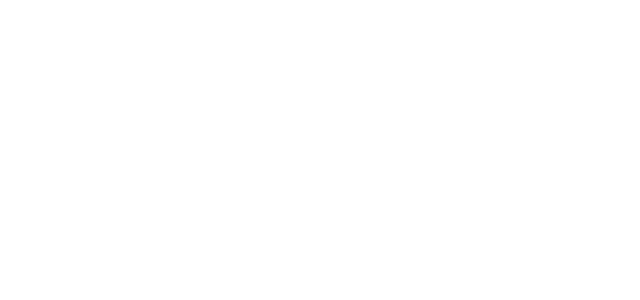
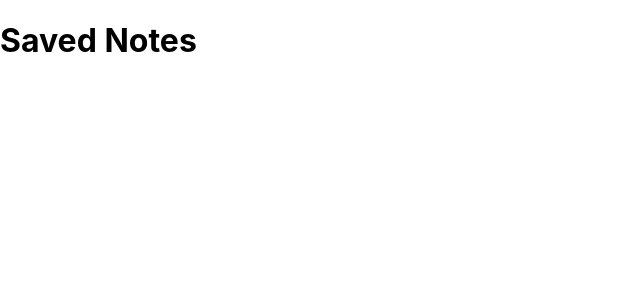
Before and after one commit to kar-21/rx-note-pad, a React (Create React App) app: page /saved in a window 1280 px wide. Before the commit this address had no page. Shown: the top 300 px of the page, without its empty margins (0-640 px from the left). Built offline with nearby package versions, Linux system fonts and the light colour scheme.

Commit message:
Adding routing and saved notes page

```diff
--- a/package.json
+++ b/package.json
@@ -10,6 +10,7 @@
     "@types/node": "^16.11.38",
     "@types/react": "^18.0.10",
     "@types/react-dom": "^18.0.5",
+    "node-sass": "^7.0.1",
     "react": "^18.1.0",
     "react-dom": "^18.1.0",
     "react-router-dom": "^6.3.0",
--- a/src/App.tsx
+++ b/src/App.tsx
@@ -1,7 +1,8 @@
 import React, { Suspense } from "react";
 import { BrowserRouter, Routes, Route } from "react-router-dom";
 import LandingPage from "./pages/LandingPage";
-import "./App.css";
+import SavedNotes from "./pages/SavedNotes";
+import "./App.scss";
 
 const App = () => {
   return (
@@ -9,6 +10,7 @@ const App = () => {
       <Suspense>
         <Routes>
           <Route path="/" element={<LandingPage />} />
+          <Route path="/saved" element={<SavedNotes />} />
         </Routes>
       </Suspense>
     </BrowserRouter>
--- a/src/index.tsx
+++ b/src/index.tsx
@@ -1,6 +1,6 @@
 import React from 'react';
 import ReactDOM from 'react-dom/client';
-import './index.css';
+import './index.scss';
 import App from './App';
 import reportWebVitals from './reportWebVitals';
 
--- /dev/null
+++ b/src/pages/SavedNotes.tsx
@@ -0,0 +1,5 @@
+const SavedNotes = () => {
+  return <h1>Saved Notes</h1>;
+};
+
+export default SavedNotes;
```
Also changed, not shown: src/App.scss (renamed from src/App.css), src/index.scss (renamed from src/index.css), 2 other files (tests, documents, lock files or other folders).
